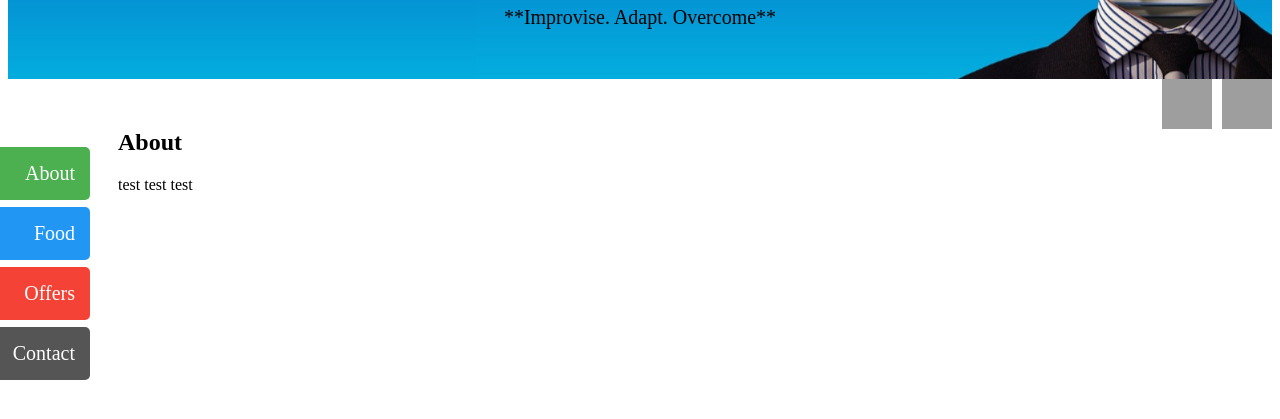
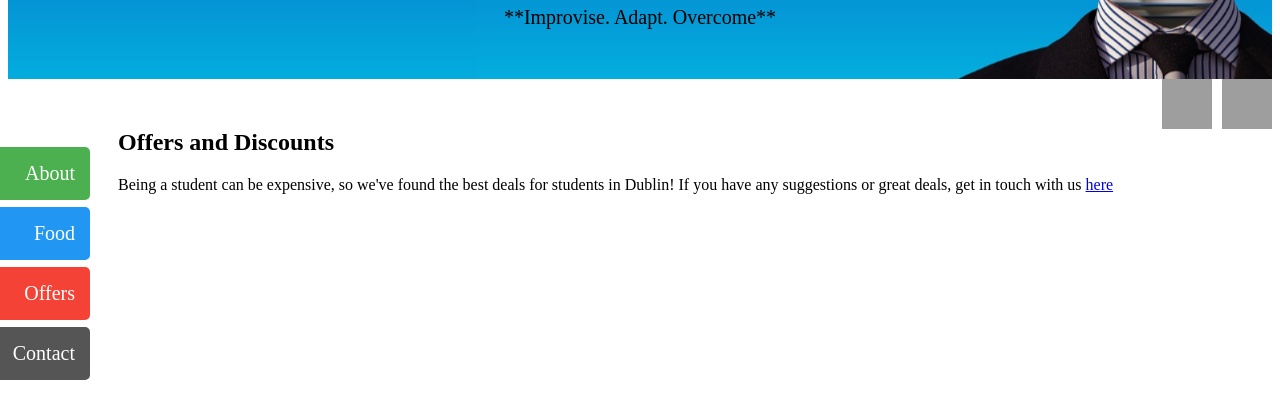
Before and after one commit to duggank2/CFG-Project-TCDSurvivalGuide, a plain HTML site: page index.html in a window 1280 px wide. Shown: the part 133-552 px from the top of the page. Drawn offline with Linux system fonts and the light colour scheme; grey boxes are pictures that could not be loaded.

Commit message:
Update idex.html with added text

```diff
--- a/index.html
+++ b/index.html
@@ -26,8 +26,8 @@
     </div>
     <div class="container">
       <div class="content">
-        <h2>About</h2>
-        <p>test test test</p>
+        <h2>Offers and Discounts</h2>
+        <p>Being a student can be expensive, so we've found the best deals for students in Dublin! If you have any suggestions or great deals, get in touch with us <a href="contact.html">here</a></p>
       </div>
     </div>
     <script src="js/scripts.js"></script>
```
